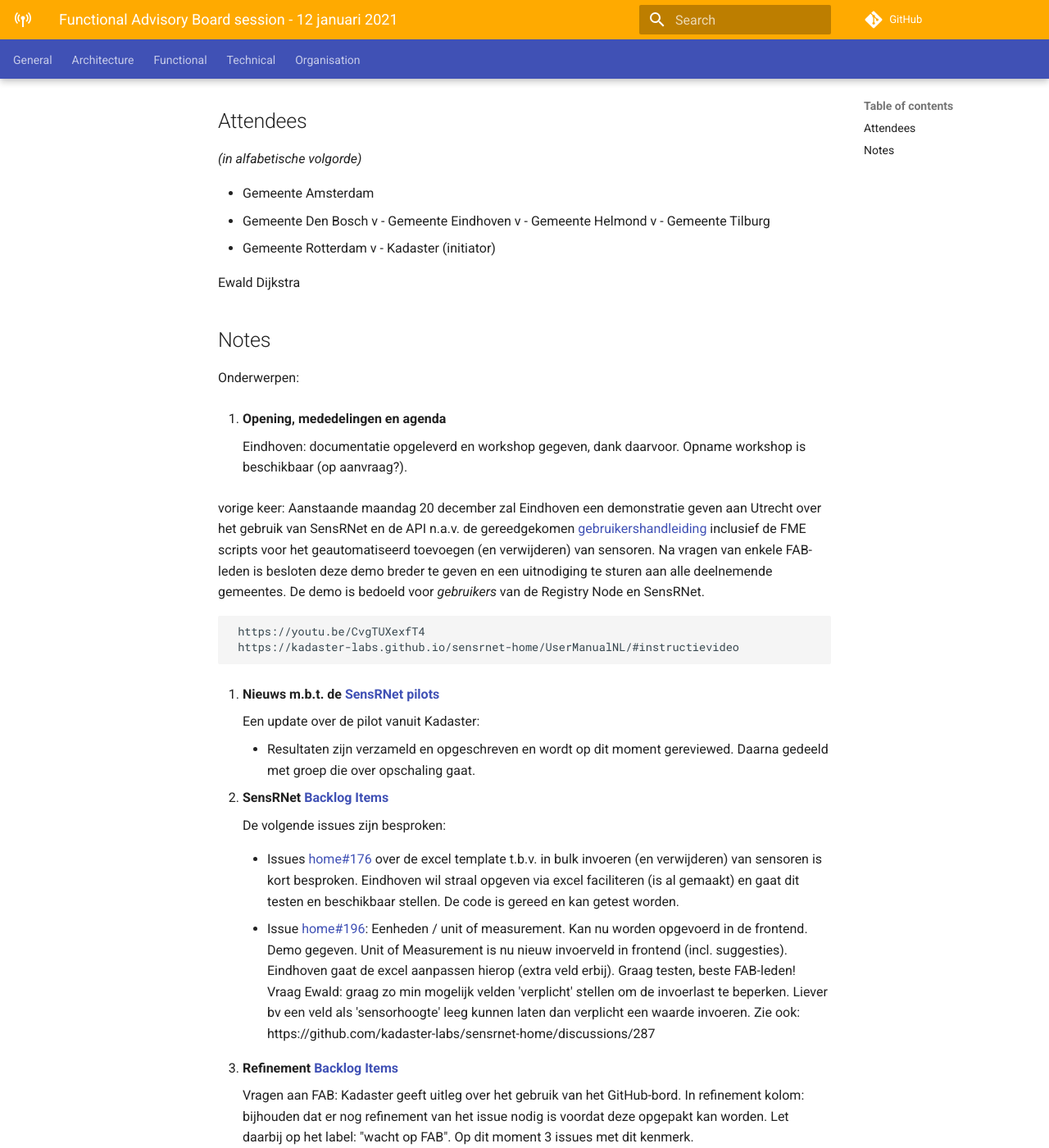
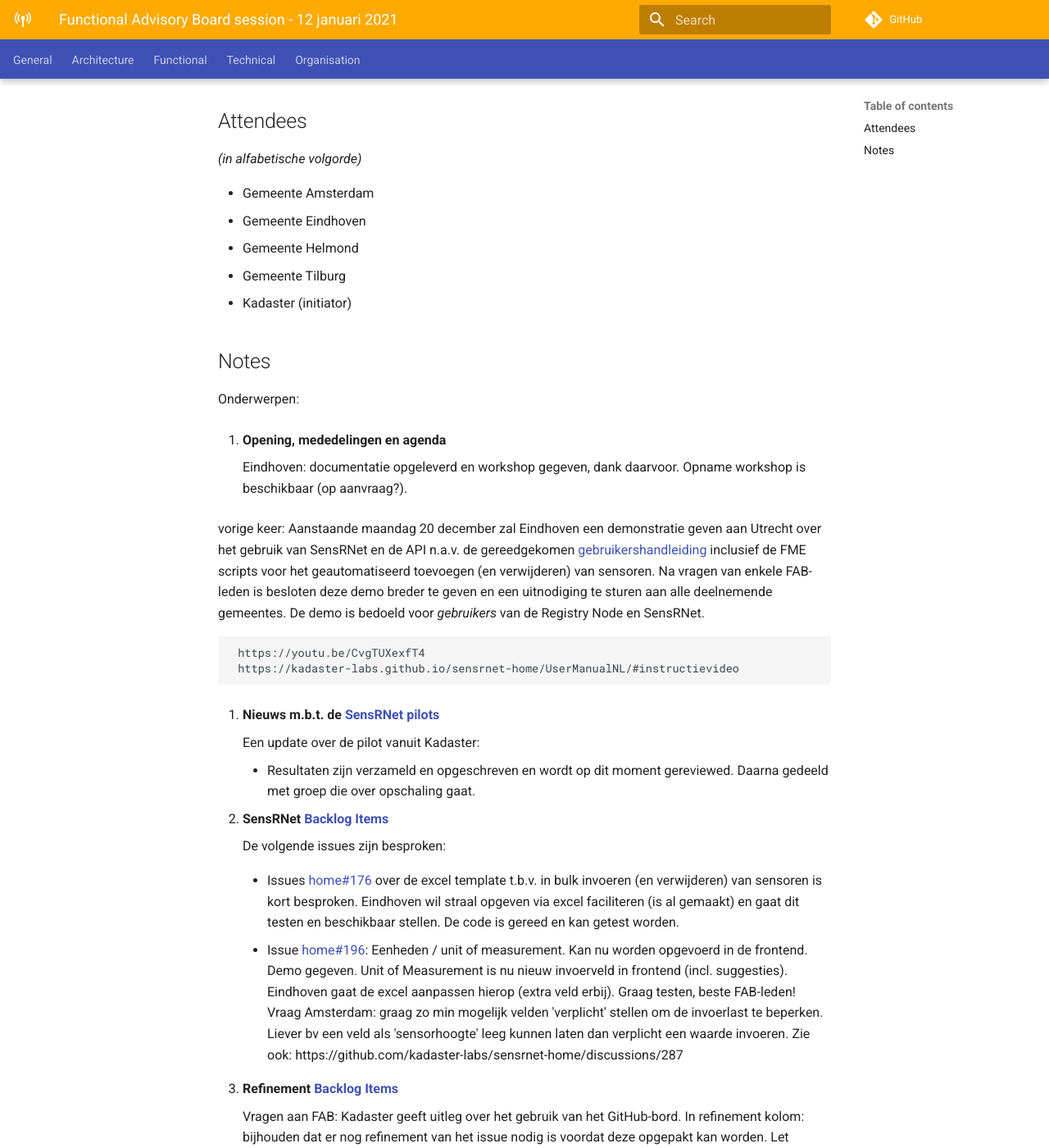
Before and after one commit to kadaster-labs/sensrnet-home, an MkDocs documentation site: the page built from docs/notes/2022-01-12-FAB-notes.md, in a window 1280 px wide and 1400 px high, scrolled down 280 px. Shown: the whole window at 82% size. Built offline with MkDocs 1.6.1 and Material for MkDocs 9.7.7, drawn with Linux system fonts in a browser that asks for light colours; comment, search, counter and statistics services are not loaded.

Commit message:
Update 2022-01-12-FAB-notes.md

```diff
--- a/docs/notes/2022-01-12-FAB-notes.md
+++ b/docs/notes/2022-01-12-FAB-notes.md
@@ -11,14 +11,10 @@
 _(in alfabetische volgorde)_
 
 - Gemeente Amsterdam
-- Gemeente Den Bosch
-v - Gemeente Eindhoven
-v - Gemeente Helmond
-v - Gemeente Tilburg
-- Gemeente Rotterdam
-v - Kadaster (initiator)
-
-Ewald Dijkstra
+- Gemeente Eindhoven
+- Gemeente Helmond
+- Gemeente Tilburg
+- Kadaster (initiator)
 
 ## Notes
 
@@ -55,7 +51,7 @@
        Kan nu worden opgevoerd in de frontend. Demo gegeven. Unit of Measurement is nu nieuw invoerveld in frontend (incl. suggesties).
        Eindhoven gaat de excel aanpassen hierop (extra veld erbij).
        Graag testen, beste FAB-leden!
-       Vraag Ewald: graag zo min mogelijk velden 'verplicht' stellen om de invoerlast te beperken. Liever bv een veld als 'sensorhoogte' leeg kunnen laten dan verplicht een waarde invoeren.
+       Vraag Amsterdam: graag zo min mogelijk velden 'verplicht' stellen om de invoerlast te beperken. Liever bv een veld als 'sensorhoogte' leeg kunnen laten dan verplicht een waarde invoeren.
        Zie ook: https://github.com/kadaster-labs/sensrnet-home/discussions/287
 
 4. **Refinement [Backlog Items](https://github.com/orgs/kadaster-labs/projects/1)**
```
